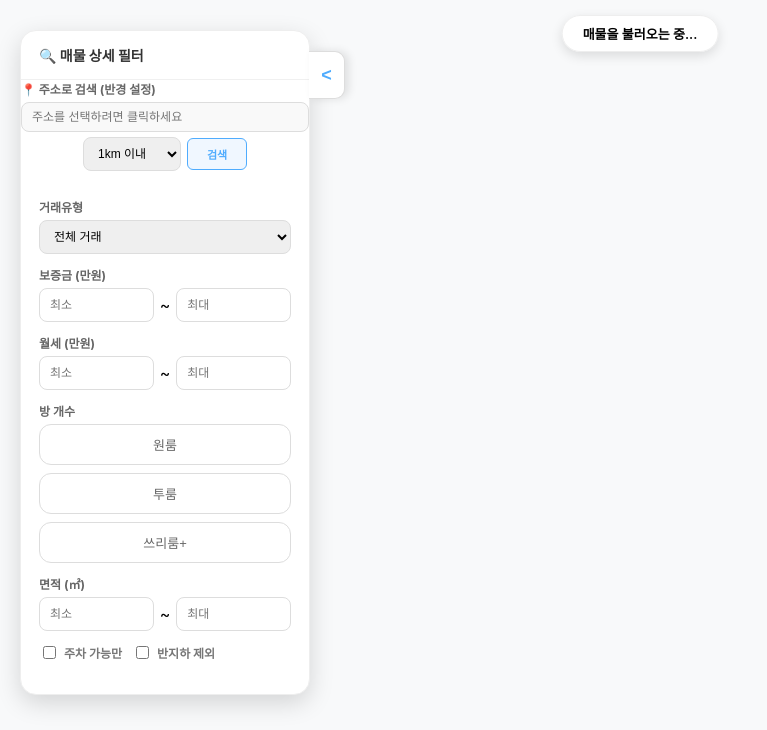
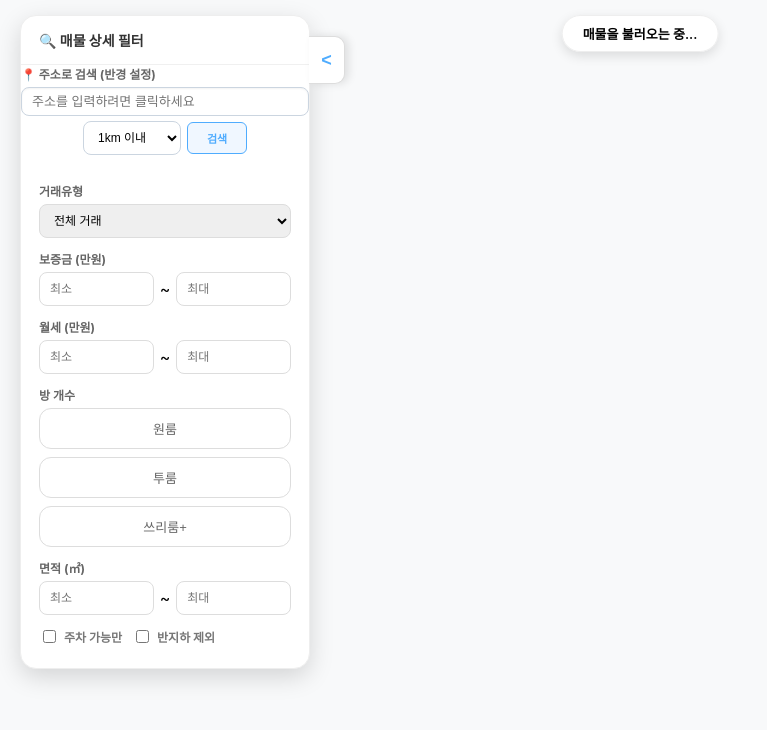
Before and after one commit to EverJoyyyL20/Sesac_Final, a Flask app: page /find in a window 1280 px wide. Shown: the part 70-800 px from the top of the page, without its empty margins (0-767 px from the left). Run offline with Flask 3, Linux system fonts and the light colour scheme; parts of the project's set-up code (start-up, migrations or seed data) failed here and were passed over; some libraries are stand-ins or nearby versions.

Commit message:
매물 찾기 페이지 '주소로 검색' 칸 디자인 수정/필터 길어서 스크롤 되는 현상 제거, 주차 가능 매물 상세 보기에 글자 반영

```diff
--- a/house_project/find_property/find_property.html
+++ b/house_project/find_property/find_property.html
@@ -67,7 +67,7 @@
         <div class="f-section">
             <label>📍 주소로 검색 (반경 설정)</label>
             <div class="f-row" style="flex-direction: column; gap: 5px;">
-                <input type="text" id="search-address" placeholder="주소를 선택하려면 클릭하세요" readonly onclick="execDaumPostcode()" style="width: 100%; cursor: pointer; background-color: #f9f9f9;">
+                <input type="text" id="search-address" placeholder="주소를 입력하려면 클릭하세요" readonly onclick="execDaumPostcode()" style="width: 100%; cursor: pointer; background-color: #f9f9f9;">
                 <div class="f-row">
                     <select id="search-radius" onchange="updateMarkers()">
                         <option value="500">500m 이내</option>
@@ -414,7 +414,7 @@
                 <div class="detail-row"><span>🏢 층수</span><span class="${floorClass}">${prop.floor}</span></div>
                 <div class="detail-row"><span>📐 면적</span><b>${prop.area ?? '정보없음'} ㎡</b></div>
                 <div class="detail-row"><span>🏠 건물유형</span><b>${prop.buildtype ?? '정보없음'}</b></div>
-                <div class="detail-row"><span>🚗 주차</span><b>${prop.parking ? '가능' : '불가'}</b></div>
+                <div class="detail-row"><span>🚗 주차</span><b>${prop.parking && prop.parking.trim() === "주차 가능" ? '가능' : '불가능'}</b></div>
             `;
             if (prop.score) drawRadarChart(prop.score);
             document.getElementById('propertyModal').style.display = 'block';
--- a/house_project/find_property/find_property.py
+++ b/house_project/find_property/find_property.py
@@ -77,7 +77,7 @@ def get_property_by_id(prop_id):
                 "address": item.get('address'),
                 "floor": floor_display,
                 "location": item.get('location'),
-                "parking":item.get("hasparking"),
+                "parking":item.get("hasParking"),
                 "buildtype":item.get("buildingUse"),
                 "area": item.get('size_m2'),
                 "images": item.get('images') if isinstance(item.get('images'), list) else [],
--- a/house_project/static/css/find_property.css
+++ b/house_project/static/css/find_property.css
@@ -34,7 +34,7 @@
 
 .search-box {
     position: absolute;
-    top: 30px;
+    top: 15px;
     left: 20px;
     z-index: 1000;
     width: 290px;
@@ -89,7 +89,7 @@
 }
 
 .search-header strong { font-size: 14px; color: #333; }
-#filter-content { padding: 15px 18px; overflow: visible; }
+#filter-content { padding: 15px 18px 5px; overflow: visible; }
 .f-section { margin-bottom: 12px; }
 .f-section label { display: block; margin-bottom: 5px; font-weight: bold; color: #666; font-size: 12px; }
 .f-row { display: flex; align-items: center; gap: 6px; }
@@ -210,3 +210,77 @@
     from { opacity: 0; transform: translateY(20px); }
     to { opacity: 1; transform: translateY(0); }
 }
+
+/* ============================================================
+   9. 주소 검색창 커스텀 디자인 (추가분)
+   ============================================================ */
+.address-search-container {
+    display: flex;
+    flex-direction: column;
+    gap: 5px;
+    background: #f1f5f9; /* 연한 그레이 배경으로 구분감 생성 */
+    padding: 12px;
+    border-radius: 12px;
+    border: 1px solid #e2e8f0;
+    margin-top: 5px;
+}
+
+/* 주소 입력창 */
+#search-address {
+    width: 100% !important;
+    background-color: #ffffff !important;
+    border: 1px solid #cbd5e0 !important;
+    padding: 6px 10px !important;
+    height: 40px !important;
+    cursor: pointer !important;
+    font-size: 13px !important;
+    border-radius: 8px !important;
+    box-shadow: inset 0 1px 2px rgba(0,0,0,0.05);
+}
+
+/* 하단 버튼들 레이아웃 */
+.address-lower-row {
+    display: flex;
+    gap: 6px;
+    height: 38px;
+}
+
+/* 반경 선택 셀렉트박스 */
+#search-radius {
+    flex: 1.5 !important;
+    border: 1px solid #cbd5e0 !important;
+    border-radius: 8px !important;
+    padding: 0 10px !important;
+    font-size: 12px !important;
+    background-color: white !important;
+}
+
+/* 주소 찾기 버튼 */
+.address-search-btn {
+    flex: 1;
+    background: #4facfe !important;
+    color: white !important;
+    border: none !important;
+    border-radius: 8px !important;
+    font-weight: bold !important;
+    cursor: pointer;
+    font-size: 12px;
+    transition: all 0.2s ease;
+}
+
+.address-search-btn:hover {
+    background: #007bff !important;
+    box-shadow: 0 2px 6px rgba(79, 172, 254, 0.3);
+}
+
+/* 검색 해제 버튼 */
+#reset-search {
+    text-align: right;
+    font-size: 11px;
+    color: #94a3b8 !important;
+    background: none !important;
+    border: none !important;
+    cursor: pointer;
+    text-decoration: underline !important;
+    margin-top: 2px;
+}
```
